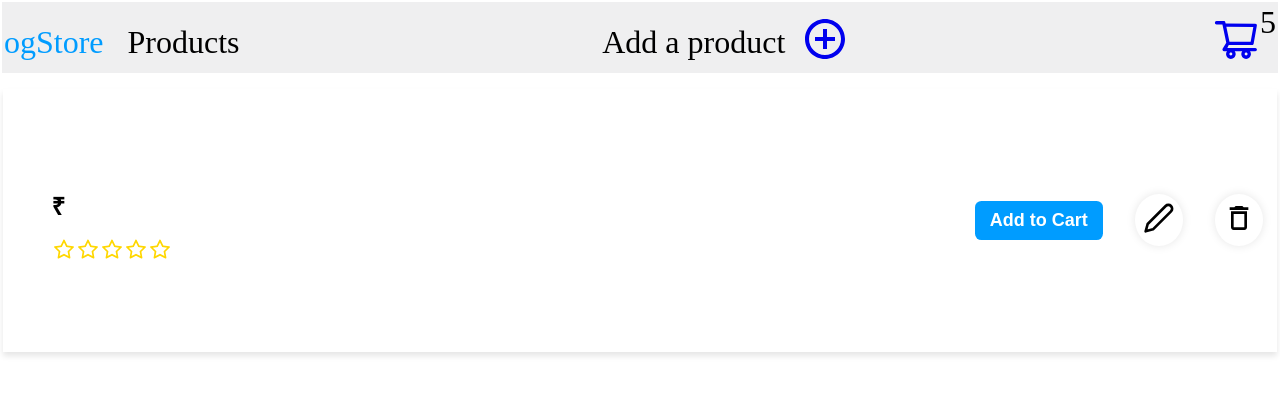
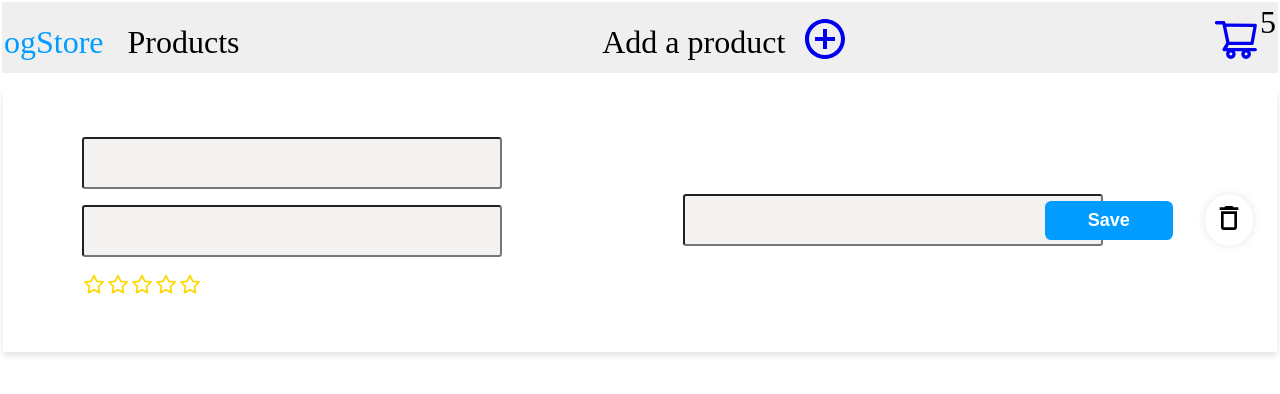
Before and after one commit to krishnamahto021/ecommerce-frontend, a React (Create React App) app: page /product in a window 1280 px wide. Both pictures are taken after a click on the icon 1158 px from the left and 218 px from the top of the page. Shown: the top 394 px of the page. Built offline with nearby package versions, Linux system fonts and the light colour scheme.

Commit message:
Update the product

```diff
--- a/src/pages/Product/Product.js
+++ b/src/pages/Product/Product.js
@@ -1,20 +1,32 @@
-import styles from "./Product.module.css";
+import React, { useState } from "react";
 import { AiOutlineStar, AiFillStar } from "react-icons/ai";
 import { LuEdit2 } from "react-icons/lu";
 import { MdDeleteOutline } from "react-icons/md";
 import { useDispatch } from "react-redux";
-import { deleteProduct } from "../../redux/reducers/productReducer";
+import { deleteProduct, updateProduct } from "../../redux/reducers/productReducer";
+
+import styles from "./Product.module.css";
 
 export const Product = (props) => {
-  const { name, url, price, rating, description,id } = props;
+  const { name, url, price, rating, description, id } = props;
   const dispatch = useDispatch();
 
-  function handleDelete(){
+  const [showForm, setShowForm] = useState(false);
+  const [editedProduct, setEditedProduct] = useState({
+    name,
+    price,
+    description,
+  });
+
+  const handleDelete = () => {
     dispatch(deleteProduct(id));
+  };
 
-  }
+  const toggleShowForm = () => {
+    setShowForm(!showForm);
+  };
 
-  function calculateRating(r) {
+  const calculateRating = (r) => {
     r = parseFloat(r); // so that the value of string converts to integer
     let stars = [];
     for (let i = 0; i < 5; i++) {
@@ -31,7 +43,13 @@ export const Product = (props) => {
       }
     }
     return stars;
-  }
+  };
+
+  const handleEdit = () => {
+    // Dispatch an action to update the product with the edited data
+    dispatch(updateProduct({ id, ...editedProduct }));
+    toggleShowForm();
+  };
 
   return (
     <>
@@ -40,19 +58,69 @@ export const Product = (props) => {
           <img src={url} alt={name} className={styles.img} />
         </div>
         <div className={styles.productAbout}>
-          <div>{name}</div>
-          <div>&#8377; {price}</div>
-          <div className={styles.productRating}>{calculateRating(rating)}</div>
+          <div>{showForm ? (
+              <input
+                type="text"
+                value={editedProduct.name}
+                className={styles.updateInput}
+                onChange={(e) =>
+                  setEditedProduct({
+                    ...editedProduct,
+                    name: e.target.value,
+                  })
+                }
+              />
+            ) : (
+              name
+            )}
+          </div>
+          <div>
+            {showForm ? (
+              <input
+                type="text"
+                className={styles.updateInput}
+                value={editedProduct.price}
+                onChange={(e) =>
+                  setEditedProduct({
+                    ...editedProduct,
+                    price: e.target.value,
+                  })
+                }
+              />
+            ) : (
+              `₹ ${price}`
+            )}
+          </div>
+          <div className={styles.productRating}>
+            {calculateRating(rating)}
+          </div>
         </div>
-        <div className={styles.productDescription}>{description}</div>
+        <div className={styles.productDescription}>
+          {showForm ? (
+            <input
+              value={editedProduct.description}
+              className={styles.updateInput}
+              onChange={(e) =>
+                setEditedProduct({
+                  ...editedProduct,
+                  description: e.target.value,
+                })
+              }
+            />
+          ) : (
+            description
+          )}
+        </div>
         <div className={styles.actionButtons}>
-          <button className={styles.addToCart}>Add to Cart</button>
+          {showForm ? (
+            <button onClick={handleEdit} className={styles.save}>Save</button>
+          ) : (
+            <div className={styles.outer}>
+              <LuEdit2 className={styles.edit} onClick={toggleShowForm} />
+            </div>
+          )}
           <div className={styles.outer}>
-            <LuEdit2 className={styles.edit} />
-          </div>
-
-          <div className={styles.outer}>
-            <MdDeleteOutline className={styles.delete}  onClick={handleDelete}/>
+            <MdDeleteOutline className={styles.delete} onClick={handleDelete} />
           </div>
         </div>
       </div>
--- a/src/pages/Product/Product.module.css
+++ b/src/pages/Product/Product.module.css
@@ -7,8 +7,6 @@
     box-shadow: 0 4px 6px rgba(0, 0, 0, 0.1);
     margin-top: 1rem;
 }
-
-
 
 .productImage{
     padding: 0.4rem;
@@ -34,7 +32,7 @@
 
 .productDescription{
     width: 20rem;
-    font-size:large;
+    font-size:x-large;
     font-weight: 500;
 }
 
@@ -67,8 +65,6 @@
     &:hover{
         border: 1px solid #009cff;
     }
-
-
 }
 
 .edit{
@@ -82,3 +78,29 @@
     font-size: 2rem;
 
 }
+
+.save{
+    line-height: 2rem;
+    padding: 0.2rem;
+    width: 8rem;
+    border-radius: 0.4rem;
+    font-size: large;
+    font-weight: 600;
+    color: white;
+    background-color: #009cff;
+    border: none;
+    transition: all cubic-bezier(0.075, 0.82, 0.165, 1);
+    &:hover{
+        border: 0.2rem solid white;
+    }
+
+}
+
+.updateInput{
+    background-color:rgb(243, 242, 241);
+    border-radius: 0.2rem;
+    padding: 0.5rem;
+    height: 2rem;
+    width: 25rem;
+    font-size: large;
+}
--- a/src/pages/ProductContainer/ProductContainer.js
+++ b/src/pages/ProductContainer/ProductContainer.js
@@ -22,7 +22,7 @@ export const ProductContainer = () => {
             name={p.name}
             url={p.url}
             rating={p.rating}
-            descrtiption={p.descrtiption}
+            description={p.description}
             price={p.price}
             id={p.id}
             key={i}
--- a/src/redux/reducers/productReducer.js
+++ b/src/redux/reducers/productReducer.js
@@ -1,5 +1,11 @@
 import { createAsyncThunk, createSlice } from "@reduxjs/toolkit";
-import { addDoc, collection, deleteDoc, getDocs } from "firebase/firestore";
+import {
+  addDoc,
+  collection,
+  deleteDoc,
+  getDocs,
+  updateDoc,
+} from "firebase/firestore";
 import { db } from "../../firebaseinit";
 import { toast } from "react-toastify";
 import { doc } from "firebase/firestore";
@@ -51,6 +57,20 @@ export const deleteProduct = createAsyncThunk(
   }
 );
 
+// update from the database
+export const updateProduct = createAsyncThunk(
+  "product/updateProduct",
+  async (data, thunkAPI) => {
+    const productDocRef = doc(db, "products", data.id);
+    await updateDoc(productDocRef, {
+      name: data.name,
+      description: data.description,
+      price: data.price,
+    });
+    return data;
+  }
+);
+
 const productSlice = createSlice({
   name: "product",
   initialState: productArray,
@@ -69,17 +89,27 @@ const productSlice = createSlice({
   },
   extraReducers: (builder) => {
     // so that we can set the initial state based on the fetch items
-    builder.addCase(fetchProduct.fulfilled, (state, actions) => {
+    builder
+      .addCase(fetchProduct.fulfilled, (state, actions) => {
         // state = [...actions.payload];
         // return state; // we can also do it but its not the best way as we are making extra copy
 
         return actions.payload; // return modified state
       })
-    .addCase(deleteProduct.fulfilled,(state,actions)=>{ // delete the product
+
+      .addCase(deleteProduct.fulfilled, (state, actions) => {
+        // delete the product
         const deltedProductId = actions.payload;
-      return state.filter((p)=>p.id !== deltedProductId);
+        return state.filter((p) => p.id !== deltedProductId);
       })
 
+      .addCase(updateProduct.fulfilled, (state, actions) => {
+        const { id, name, description, price } = actions.payload;
+        const updatedState = state.map((p) =>
+          p.id === id ? { ...p, name, description, price } : p
+        );
+        return updatedState;
+      });
   },
 });
 
```
Lines whose indentation alone changed are shown as unchanged.
